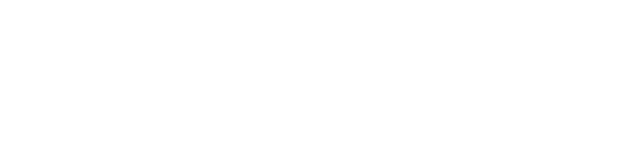
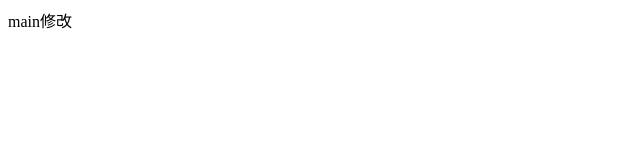
Before and after one commit to zhiyongzaixian/test1, a plain HTML site: page index.html in a window 1280 px wide. Shown: the full height of the page, 0-640 px from the left. Drawn offline with Linux system fonts and the light colour scheme.

Commit message:
main分支修改

```diff
--- a/index.html
+++ b/index.html
@@ -2,3 +2,6 @@
 <head>
   <title>首页</title>
 </head>
+<body>
+  <div id="main">main修改</div>
+</body>
```
